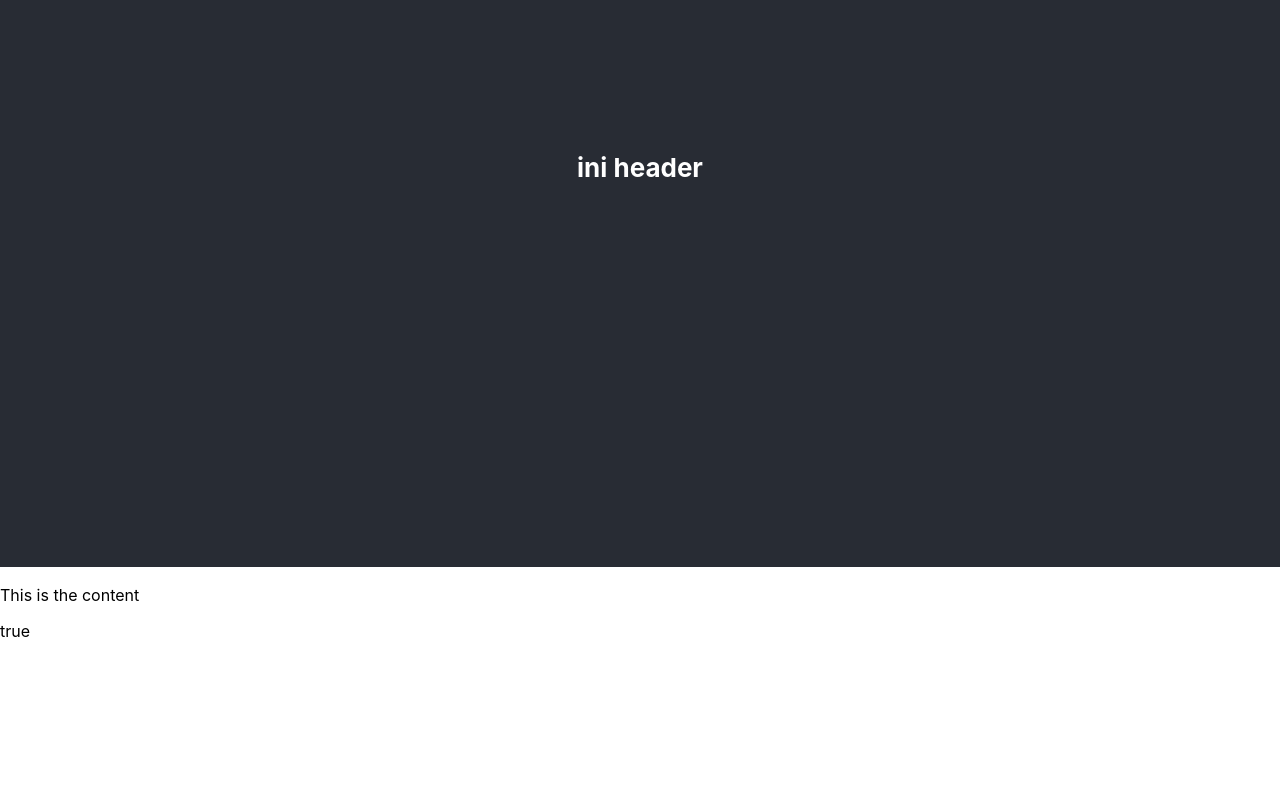
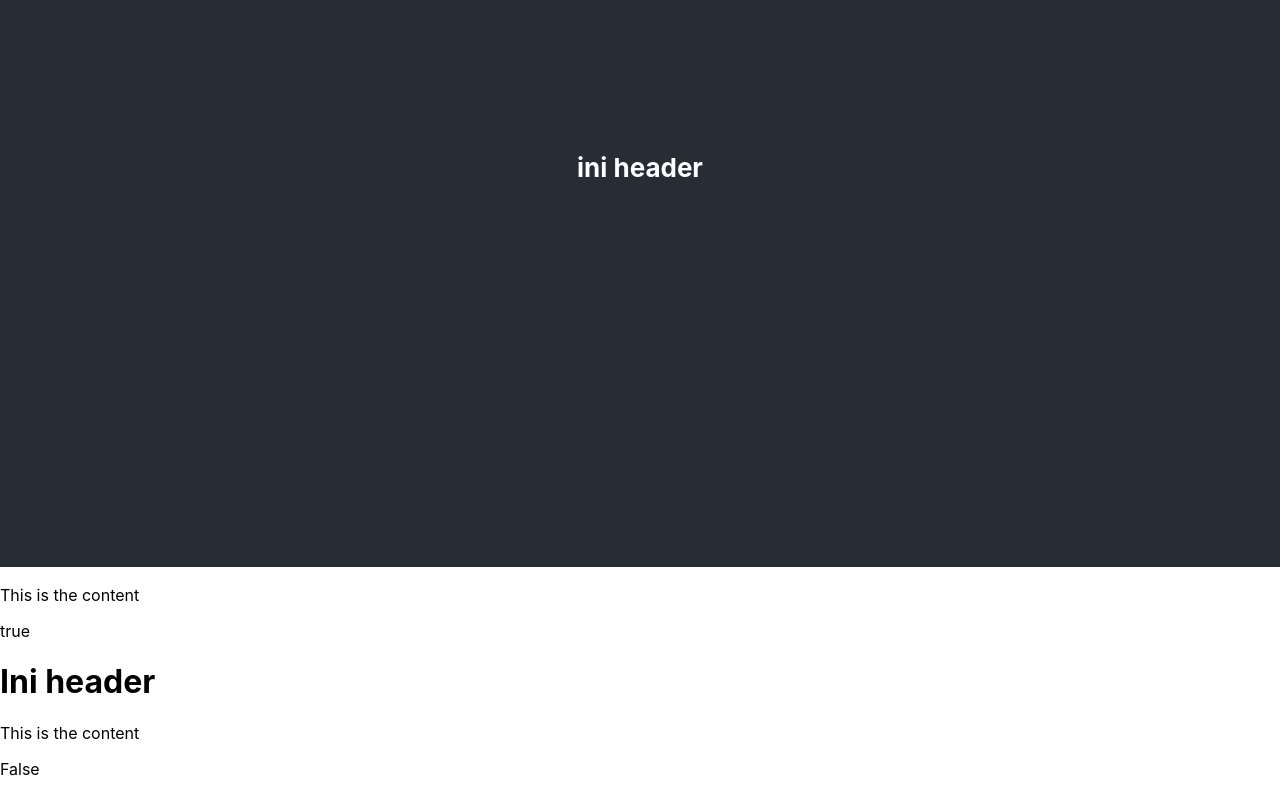
Before and after one commit to ata45/my-apps-react, a React (Create React App) app: page / in a window 1280 px wide. Shown: the part 250-1050 px from the top of the page. Before the commit the page ends 907 px from the top, so only its background shows below. Built offline with nearby package versions, Linux system fonts and the light colour scheme.

Commit message:
Update src/App.js

```diff
--- a/src/App.js
+++ b/src/App.js
@@ -31,9 +31,38 @@ class App extends Component {
         <p myattribute = "somevalue">This is the content</p>
         <p>{j==1? 'False' : 'true'}</p>
         <h1 style={style}></h1>
+
+        <Header/>
+        <Content/>
       </div>
     );
   }
 }
 
+class Header extends Component{
+  render(){
+
+
+  return(
+    <h1>Ini header</h1>
+  );
+  }
+}
+
+class Content extends Component{
+  render(){
+    var j = 1;
+    var style ={
+      color: "yellow"
+    }
+  return(
+  <div>
+    <p myattribute = "somevalue">This is the content</p>
+    <p>{j==1? 'False' : 'true'}</p>
+    <h1 style={style}></h1>
+  </div>
+  );
+}
+}
+
 export default App;
```
